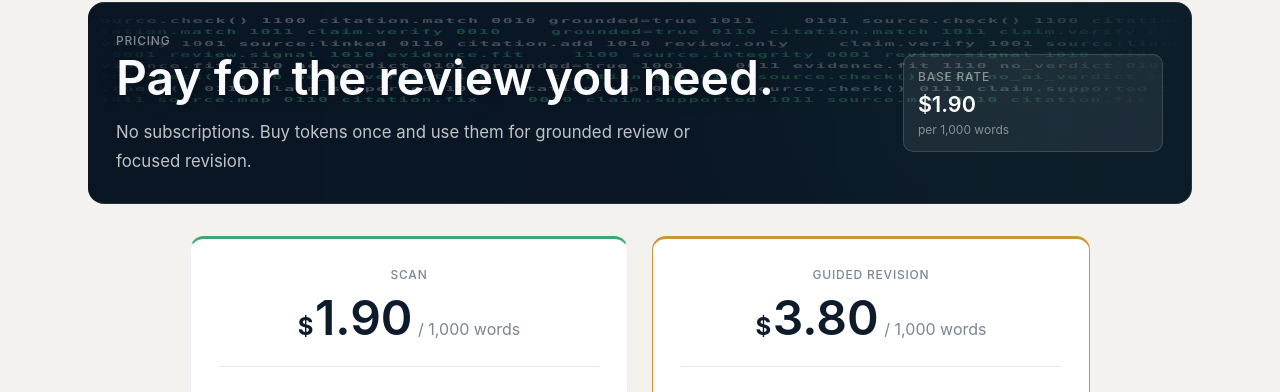
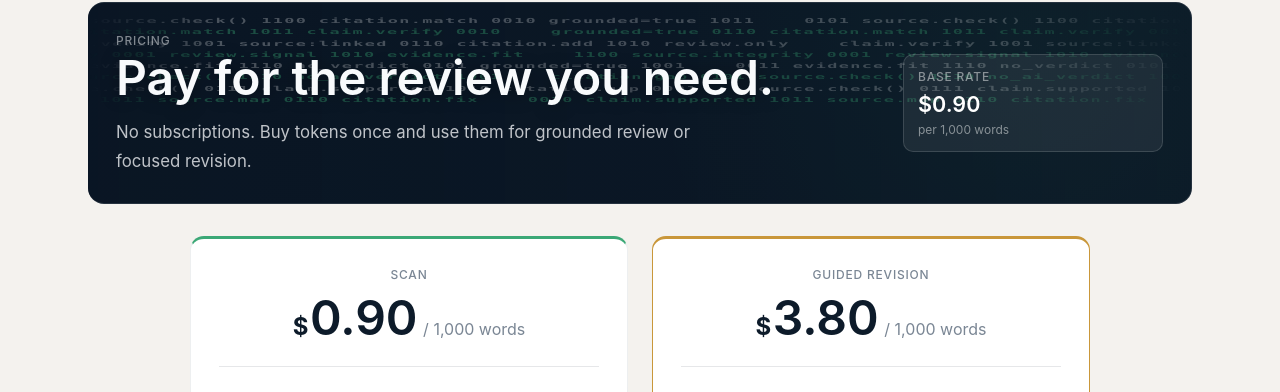
Before and after one commit to kianwoon/draftproof-services, a React (Vite) app in the folder draftproof-frontend/: page /pricing in a window 1280 px wide. Shown: the part 122-514 px from the top of the page. Built offline with nearby package versions, Linux system fonts and the light colour scheme; no server answers.

Commit message:
chore: lower token price to ninety cents

```diff
--- a/draftproof-frontend/index.html
+++ b/draftproof-frontend/index.html
@@ -40,7 +40,7 @@
         "description": "DraftProof helps students, educators, and researchers review writing before submission by checking citation gaps, source grounding, generic phrasing, and review-only authorship signals.",
         "offers": {
           "@type": "Offer",
-          "price": "1.90",
+          "price": "0.90",
           "priceCurrency": "USD",
           "description": "Pre-submission writing integrity review per 1,000 words"
         }
--- a/draftproof-frontend/src/components/Seo.jsx
+++ b/draftproof-frontend/src/components/Seo.jsx
@@ -146,7 +146,7 @@ function buildSchema(meta, url) {
       description: meta.description,
       offers: {
         '@type': 'Offer',
-        price: '1.90',
+        price: '0.90',
         priceCurrency: 'USD',
         description: 'Pre-submission writing integrity review per 1,000 words',
       },
--- a/draftproof-frontend/src/pages/Pricing.jsx
+++ b/draftproof-frontend/src/pages/Pricing.jsx
@@ -19,7 +19,7 @@ export default function Pricing() {
           </div>
           <div className="app-hero-stat">
             <span>Base rate</span>
-            <strong>$1.90</strong>
+            <strong>$0.90</strong>
             <small>per 1,000 words</small>
           </div>
         </section>
@@ -30,7 +30,7 @@ export default function Pricing() {
             <h2>Scan</h2>
             <div className="pricing-amount">
               <span className="pricing-currency">$</span>
-              <span className="pricing-value">1.90</span>
+              <span className="pricing-value">0.90</span>
               <span className="pricing-unit">/ 1,000 words</span>
             </div>
           </div>
```
Also changed, not shown: 2 other files (tests, documents, lock files or other folders).
